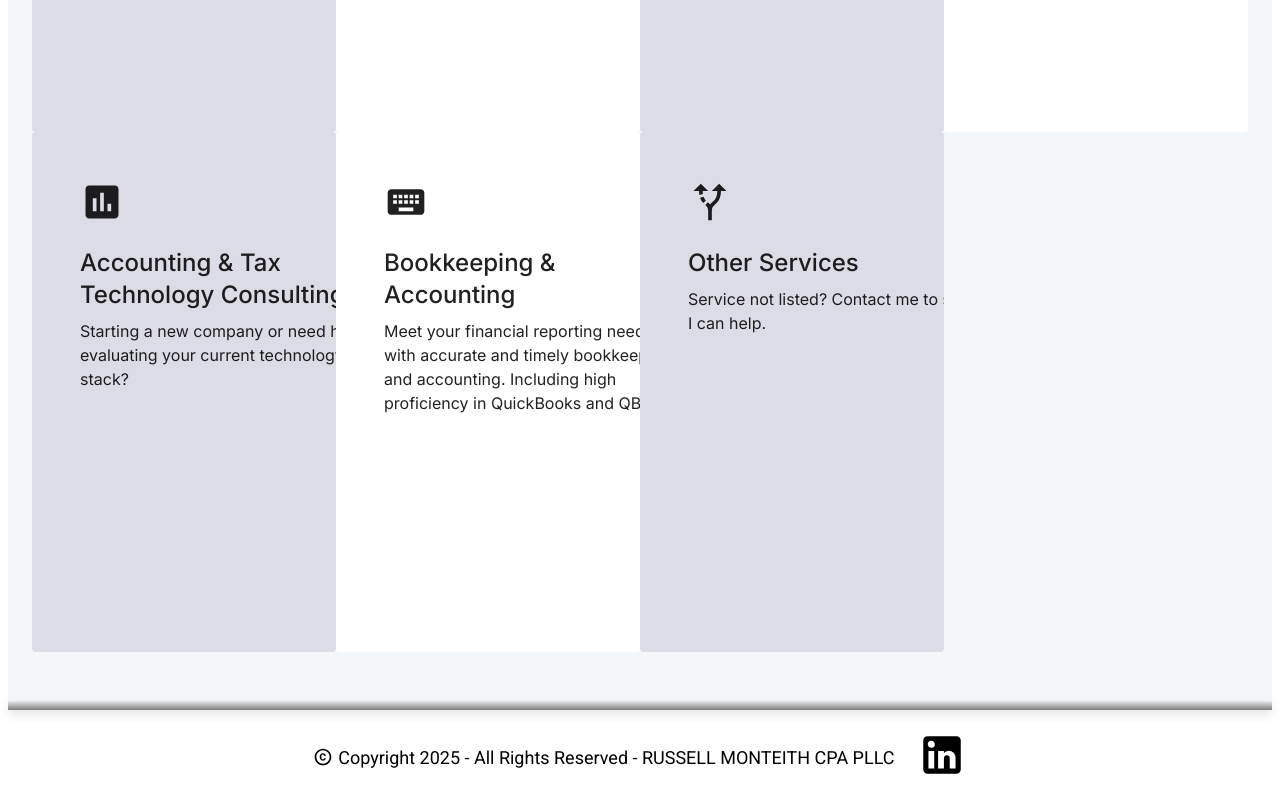
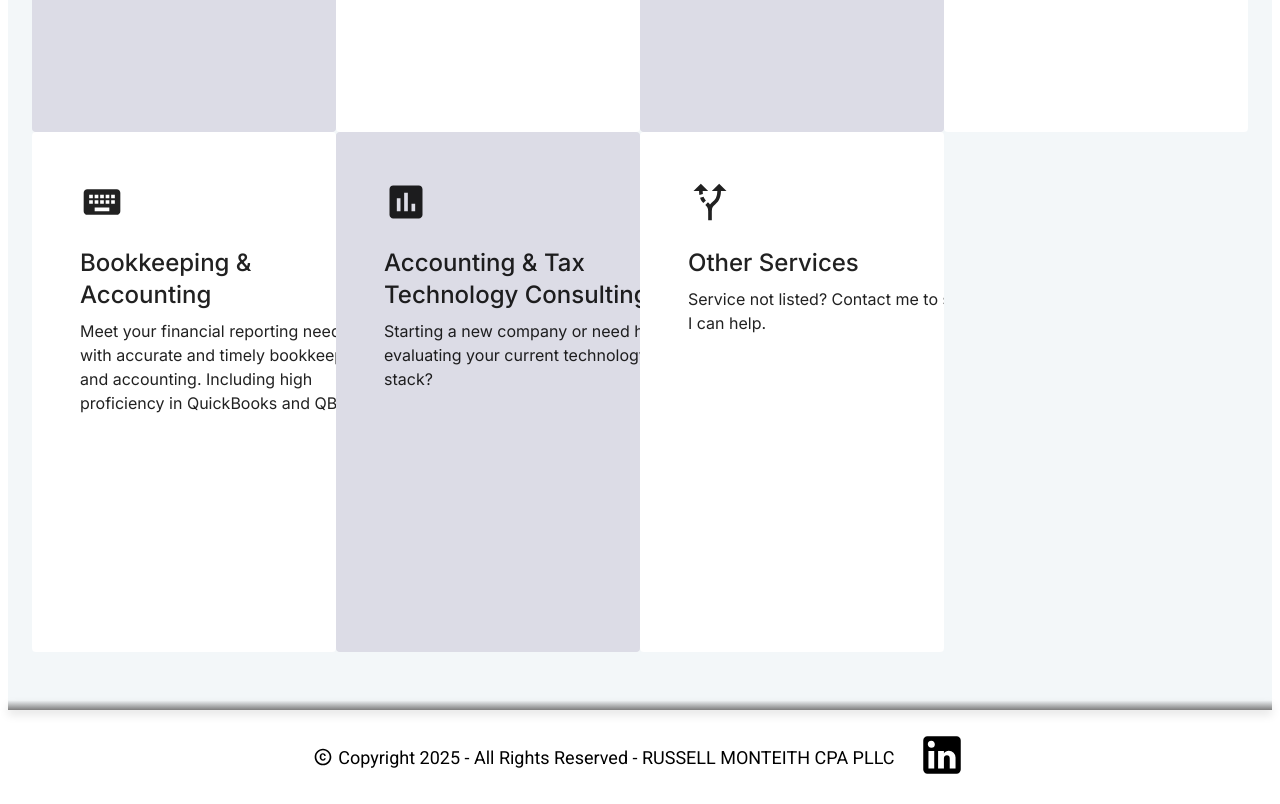
Before and after one commit to russelltheprogrammer/monteithtaxcpanext, a Next.js app: page /servicesoverview in a window 1280 px wide. Shown: the part 680-1484 px from the top of the page. Built offline with nearby package versions, Linux system fonts and the light colour scheme; a web font is replaced by a local one.

Commit message:
color scheme change

```diff
--- a/pages/servicesoverview.js
+++ b/pages/servicesoverview.js
@@ -86,7 +86,14 @@ const ServicesOverview = () => {
       icon: <PolylineIcon sx={iconStyle} />
     },
     {
-      id: 5,
+      id: 6,
+      title: 'Bookkeeping & Accounting',
+      description: 'Meet your financial reporting needs with accurate and timely bookkeeping and accounting. Including high proficiency in QuickBooks and QBO.',
+      learnMore: false,
+      icon: <KeyboardIcon sx={iconStyle} />
+    },
+    {
+      id: 7,
       title: 'Accounting & Tax Technology Consulting',
       description: 'Starting a new company or need help evaluating your current technology stack?',
       learnMore: true,
@@ -96,14 +103,7 @@ const ServicesOverview = () => {
       icon: <AssessmentIcon sx={iconStyle} />
     },
     {
-      id: 6,
-      title: 'Bookkeeping & Accounting',
-      description: 'Meet your financial reporting needs with accurate and timely bookkeeping and accounting. Including high proficiency in QuickBooks and QBO.',
-      learnMore: false,
-      icon: <KeyboardIcon sx={iconStyle} />
-    },
-    {
-      id: 7,
+      id: 8,
       title: 'Other Services',
       description: 'Service not listed? Contact me to see if I can help.',
       learnMore: false,
```
